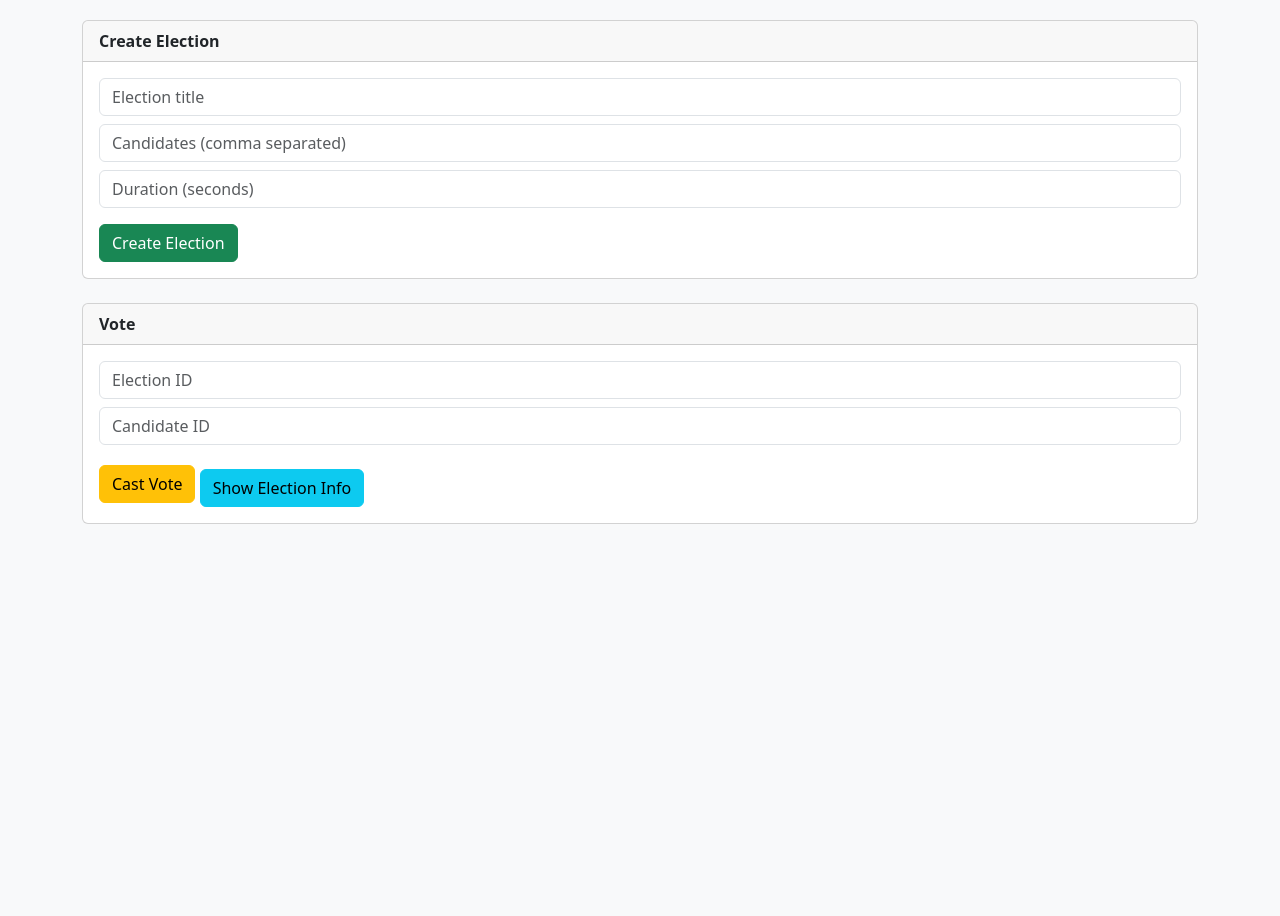
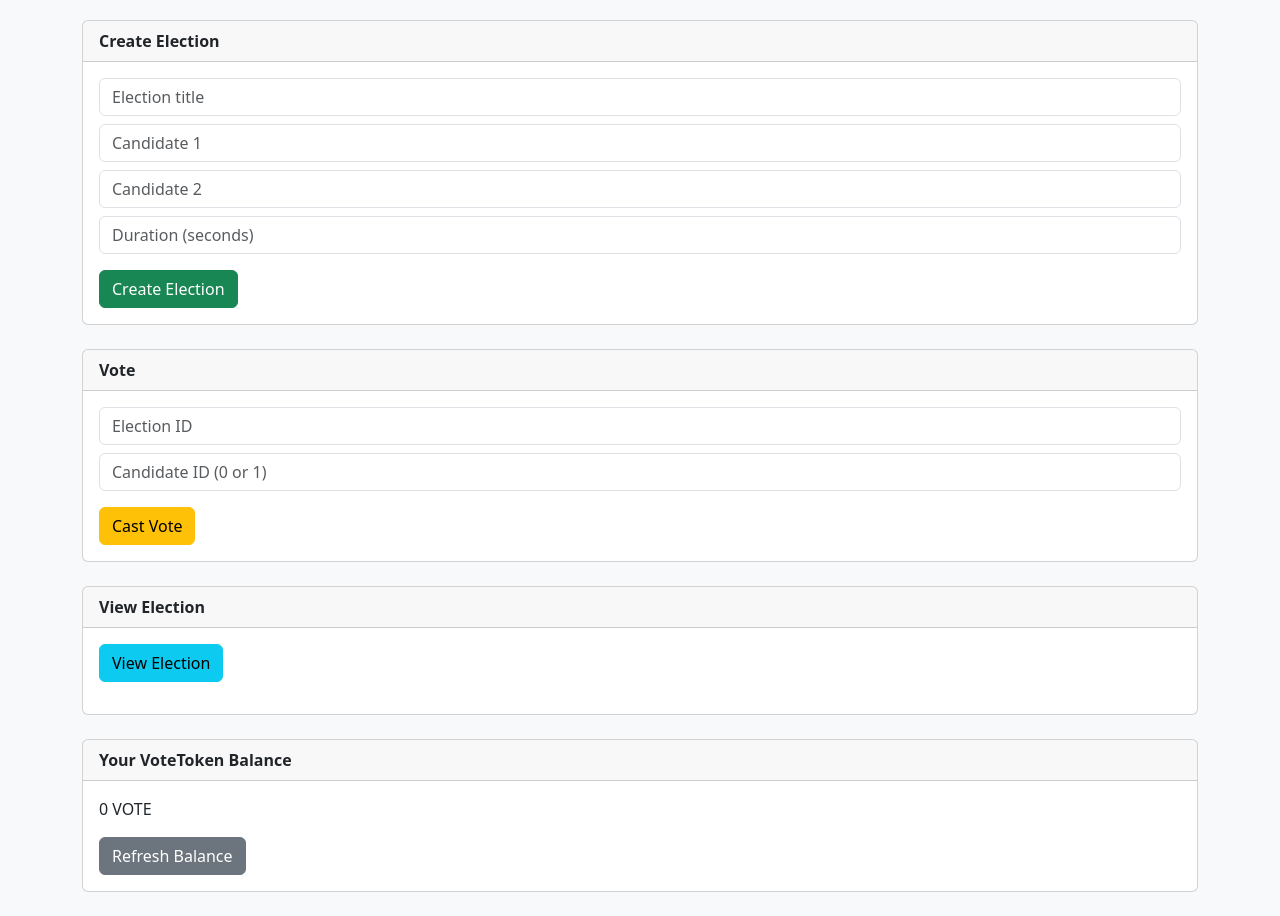
Before and after one commit to aigerimaskarova11/voting, a website: page frontend/index.html in a window 1280 px wide. Shown: the part 220-1136 px from the top of the page. Before the commit the page ends 800 px from the top, so only its background shows below. Drawn offline with nearby package versions, Linux system fonts and the light colour scheme.

Commit message:
Add Balance and View

```diff
--- a/frontend/index.html
+++ b/frontend/index.html
@@ -1,76 +1,78 @@
 <!DOCTYPE html>
 <html lang="en">
 <head>
-    <meta charset="UTF-8"/>
+  <meta charset="UTF-8">
   <title>Decentralized Voting DApp</title>
+
+  <!-- Bootstrap -->
   <link
     href="https://cdn.jsdelivr.net/npm/bootstrap@5.3.2/dist/css/bootstrap.min.css"
     rel="stylesheet"
-    />
+  >
 </head>
-
 <body class="bg-light">
 
 <div class="container py-4">
   <h1 class="text-center mb-4">Decentralized Voting System</h1>
+
+  <!-- Connect Wallet -->
   <div class="card mb-4">
     <div class="card-body text-center">
-            <button id="connect" type="button" class="btn btn-primary mb-2">
-                Connect MetaMask
-            </button>
+      <button id="connect" class="btn btn-primary mb-2">Connect MetaMask</button>
       <p id="wallet" class="fw-bold text-primary">Not connected</p>
       <p id="network" class="text-muted"></p>
       <p id="status" class="text-danger"></p>
     </div>
   </div>
 
+  <!-- Create Election -->
   <div class="card mb-4">
     <div class="card-header fw-bold">Create Election</div>
     <div class="card-body">
-            <input id="title" class="form-control mb-2" placeholder="Election title"/>
-            <input
-                    id="candidates"
-                    class="form-control mb-2"
-                    placeholder="Candidates (comma separated)"
-            />
-            <input
-                    id="duration"
-                    type="number"
-                    class="form-control mb-3"
-                    placeholder="Duration (seconds)"
-            />
-            <button id="create" type="button" class="btn btn-success">
-                Create Election
-            </button>
+      <input id="title" class="form-control mb-2" placeholder="Election title">
+      <input id="candidate1" class="form-control mb-2" placeholder="Candidate 1">
+      <input id="candidate2" class="form-control mb-2" placeholder="Candidate 2">
+      <input id="duration" type="number" class="form-control mb-3" placeholder="Duration (seconds)">
+      <button id="create" class="btn btn-success">Create Election</button>
     </div>
   </div>
 
-    <div class="card">
+  <!-- Vote -->
+  <div class="card mb-4">
     <div class="card-header fw-bold">Vote</div>
     <div class="card-body">
-            <input
-                    id="electionId"
-                    type="number"
-                    class="form-control mb-2"
-                    placeholder="Election ID"
-            />
-            <input
-                    id="candidateId"
-                    type="number"
-                    class="form-control mb-3"
-                    placeholder="Candidate ID"
-            />
-            <button id="vote" type="button" class="btn btn-warning">
-                Cast Vote
-            </button>
-            <button id="showElection" type="button" class="btn btn-info mt-2">
-                Show Election Info
-            </button>
+      <input id="viewElectionId" type="number" class="form-control mb-2" placeholder="Election ID">
+      <input id="candidateId" type="number" class="form-control mb-3" placeholder="Candidate ID (0 or 1)">
+      <button id="vote" class="btn btn-warning">Cast Vote</button>
+    </div>
+  </div>
+
+  <!-- View Election -->
+  <div class="card mb-4">
+    <div class="card-header fw-bold">View Election</div>
+    <div class="card-body">
+      <button id="viewElection" class="btn btn-info mb-3">View Election</button>
+      <div id="electionInfo" style="display:none;">
+        <p><strong>Title:</strong> <span id="electionTitle"></span></p>
+        <p><strong>Deadline:</strong> <span id="electionDeadline"></span></p>
+        <ul id="candidateList"></ul>
+        <ul id="votesList"></ul>
       </div>
     </div>
   </div>
 
-<script src="https://cdn.jsdelivr.net/npm/ethers@6.8.1/dist/ethers.min.js"></script>
+  <!-- VoteToken Balance -->
+  <div class="card">
+    <div class="card-header fw-bold">Your VoteToken Balance</div>
+    <div class="card-body">
+      <p id="tokenBalance">0 VOTE</p>
+      <button id="refreshBalance" class="btn btn-secondary">Refresh Balance</button>
+    </div>
+  </div>
+
+</div>
+
+<script src="https://cdn.jsdelivr.net/npm/ethers@6.8.1/dist/ethers.umd.min.js"></script>
 <script src="app.js"></script>
 </body>
 </html>
```
Lines whose indentation alone changed are shown as unchanged.
